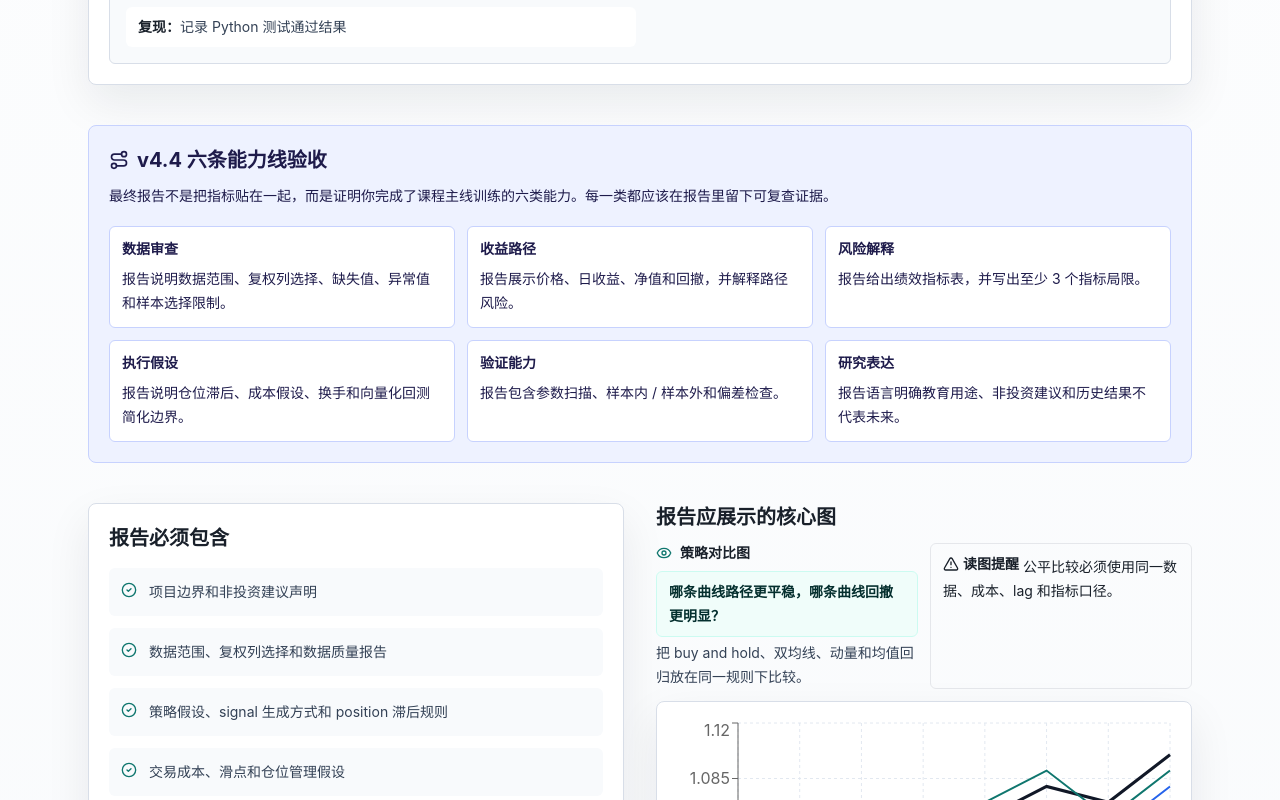
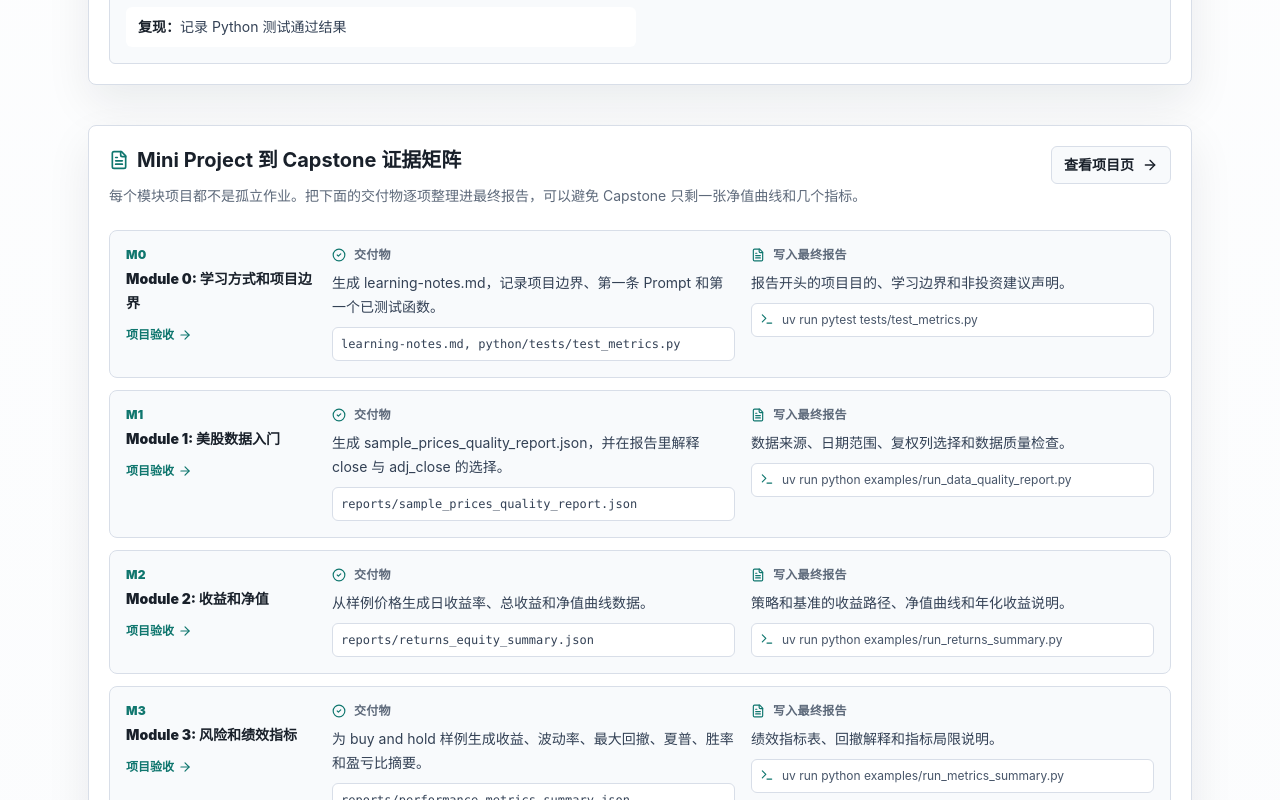
Before and after one commit to ZeyuZuo/learn-quant-with-codex, a Next.js app in the folder web/: page /capstone in a window 1280 px wide. Shown: the part 1620-2420 px from the top of the page. Built offline with nearby package versions, Linux system fonts and the light colour scheme.

Commit message:
Show capstone evidence matrix

```diff
--- a/web/src/app/capstone/page.tsx
+++ b/web/src/app/capstone/page.tsx
@@ -3,6 +3,7 @@ import { CheckCircle2, FileText, Route, ShieldCheck, Terminal } from "lucide-rea
 import { SiteHeader } from "@/components/layout/SiteHeader";
 import { LessonChart } from "@/components/charts/LessonChart";
 import { CapstoneChecklist } from "@/components/capstone/CapstoneChecklist";
+import { CapstoneEvidenceMatrix } from "@/components/capstone/CapstoneEvidenceMatrix";
 import { skillLines } from "@/lib/courses";
 
 const sections = [
@@ -83,6 +84,10 @@ export default function CapstonePage() {
           <CapstoneChecklist />
         </section>
 
+        <section className="mt-10">
+          <CapstoneEvidenceMatrix />
+        </section>
+
         <section className="mt-10 rounded-lg border border-indigo-200 bg-indigo-50 p-5 text-indigo-950">
           <div className="flex items-center gap-2">
             <Route className="h-5 w-5" />
--- /dev/null
+++ b/web/src/components/capstone/CapstoneEvidenceMatrix.tsx
@@ -0,0 +1,67 @@
+import Link from "next/link";
+import { ArrowRight, CheckCircle2, FileText, Terminal } from "lucide-react";
+import { miniProjects } from "@/lib/projects";
+
+export function CapstoneEvidenceMatrix() {
+  return (
+    <section className="rounded-lg border border-line bg-white p-5 shadow-soft">
+      <div className="flex flex-wrap items-start justify-between gap-3">
+        <div>
+          <h2 className="flex items-center gap-2 text-xl font-bold text-ink">
+            <FileText className="h-5 w-5 text-accent" />
+            Mini Project 到 Capstone 证据矩阵
+          </h2>
+          <p className="mt-2 max-w-3xl text-sm leading-7 text-muted">
+            每个模块项目都不是孤立作业。把下面的交付物逐项整理进最终报告，可以避免 Capstone 只剩一张净值曲线和几个指标。
+          </p>
+        </div>
+        <Link href="/projects" className="inline-flex items-center gap-2 rounded-md border border-line bg-slate-50 px-3 py-2 text-sm font-bold text-ink transition hover:border-accent hover:text-accent">
+          查看项目页
+          <ArrowRight className="h-4 w-4" />
+        </Link>
+      </div>
+
+      <div className="mt-5 grid gap-3">
+        {miniProjects.map((project, index) => (
+          <article
+            key={project.id}
+            className="chart-enter rounded-lg border border-line bg-slate-50 p-4 transition duration-200 hover:border-accent hover:bg-white"
+            style={{ animationDelay: `${index * 40}ms` }}
+          >
+            <div className="grid gap-4 lg:grid-cols-[190px_1fr_1fr]">
+              <div>
+                <div className="text-xs font-black uppercase tracking-wide text-accent">{project.moduleId}</div>
+                <h3 className="mt-1 text-sm font-black leading-6 text-ink">{project.moduleTitle}</h3>
+                <Link href={`/projects#${project.moduleId}`} className="mt-3 inline-flex items-center gap-1 text-xs font-black text-accent hover:underline">
+                  项目验收
+                  <ArrowRight className="h-3.5 w-3.5" />
+                </Link>
+              </div>
+
+              <div>
+                <div className="flex items-center gap-2 text-xs font-black uppercase tracking-wide text-muted">
+                  <CheckCircle2 className="h-3.5 w-3.5 text-accent" />
+                  交付物
+                </div>
+                <p className="mt-2 text-sm leading-6 text-slate-700">{project.deliverable}</p>
+                <code className="mt-2 block rounded-md border border-line bg-white px-2 py-1.5 text-xs leading-5 text-slate-700">{project.deliverablePath}</code>
+              </div>
+
+              <div>
+                <div className="flex items-center gap-2 text-xs font-black uppercase tracking-wide text-muted">
+                  <FileText className="h-3.5 w-3.5 text-accent" />
+                  写入最终报告
+                </div>
+                <p className="mt-2 text-sm leading-6 text-slate-700">{project.capstoneMaterial}</p>
+                <div className="mt-2 flex items-start gap-2 rounded-md border border-line bg-white px-2 py-1.5 text-xs leading-5 text-slate-600">
+                  <Terminal className="mt-0.5 h-3.5 w-3.5 shrink-0 text-accent" />
+                  <span>{project.commands[project.commands.length - 1] ?? "uv run pytest"}</span>
+                </div>
+              </div>
+            </div>
+          </article>
+        ))}
+      </div>
+    </section>
+  );
+}
```
Also changed, not shown: web/scripts/validate-course-content.mjs (+14 -0 lines).
